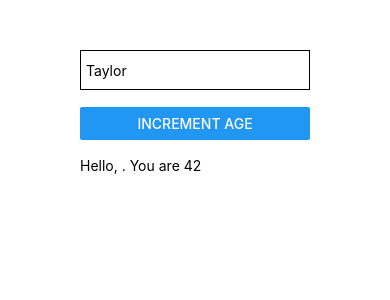
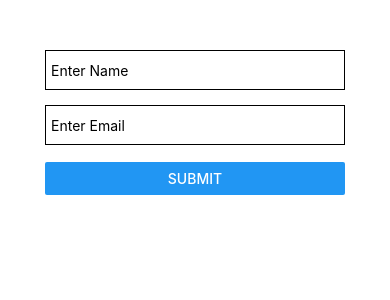
Before and after one commit to Lagedane/ReactNative, a React Native app: screen / in a window 390 px wide. Shown: the top 300 px of the page. Built offline with nearby package versions, Linux system fonts and the light colour scheme.

Commit message:
Practice

```diff
--- a/App.js
+++ b/App.js
@@ -1,13 +1,14 @@
-import { StatusBar } from 'expo-status-bar';
-import { StyleSheet, Text, View } from 'react-native';
-import ViewBoxesWithColorAndText from './ViewBoxesWithColorAndText';
-import DisplayandImage from './DisplayandImage';
-import LotsOfGreeting from './LotsOfGreeting';
-import CustomText from './CustomText';
-import Counter from './Counter';
-import MyInput from './MyInput';
-import IncrementCounter from './IncrementCounter';
-import Form from './Form';
+import { StatusBar } from "expo-status-bar";
+import { StyleSheet, Text, View } from "react-native";
+import ViewBoxesWithColorAndText from "./ViewBoxesWithColorAndText";
+import DisplayandImage from "./DisplayandImage";
+import LotsOfGreeting from "./LotsOfGreeting";
+import CustomText from "./CustomText";
+import Counter from "./Counter";
+import MyInput from "./MyInput";
+import IncrementCounter from "./IncrementCounter";
+import Form from "./Form";
+import Login from "./Login";
 
 export default function App() {
   return (
@@ -18,7 +19,8 @@ export default function App() {
       {/* {<Counter/>}   */}
       {/* {<MyInput/>} */}
       {/* {<IncrementCounter/>} */}
-      <Form/>
+      {/* <Form /> */}
+      <Login/>
     </View>
   );
 }
@@ -26,8 +28,8 @@ export default function App() {
 const styles = StyleSheet.create({
   container: {
     flex: 1,
-    backgroundColor: '#fff',
-    alignItems: 'center',
-    justifyContent: 'center',
+    backgroundColor: "#fff",
+    alignItems: "center",
+    justifyContent: "center",
   },
 });
--- a/IncrementCounter.js
+++ b/IncrementCounter.js
@@ -9,7 +9,9 @@ const IncrementCounter = () => {
 
   return (
     <View>
-      <Text style={{ fontSize: 24, fontStyle: "bold" }}>Your age: {age} {"\n\n"}</Text>
+      <Text style={{ fontSize: 24, fontStyle: "bold" }}>
+        Your age: {age} {"\n\n"}
+      </Text>
       <Button
         title="+3"
         onPress={() => {
--- /dev/null
+++ b/Login.js
@@ -0,0 +1,66 @@
+import { StyleSheet, Text, View, TextInput, Button } from "react-native";
+import React, { useState } from "react";
+
+const Login = () => {
+  const [name, setName] = useState("");
+  const [mail, setMail] = useState("");
+  const checkTextInput = () => {
+    //Check for the Name TextInput
+    if (!name.trim() && !mail.trim()) {
+      alert("Please Enter Name and Email");
+      return;
+    }
+    if (!name.trim()) {
+      alert("Please Enter Name");
+      return;
+    }
+    //Check for the Email TextInput
+    if (!mail.trim()) {
+      alert("Please Enter Email");
+      return;
+    }
+    //Checked Successfully
+    //Do whatever you want
+    alert("Success");
+  };
+
+  return (
+    <View View style={styles.container}>
+      <TextInput
+        placeholder="Enter Name"
+        style={styles.textInputStyle}
+        value={name}
+        onChangeText={(value) => {
+          setName(value);
+        }}
+      />
+      <TextInput
+        placeholder="Enter Email"
+        style={styles.textInputStyle}
+        value={mail}
+        onChangeText={(value) => {
+          setMail(value);
+        }}
+      />
+      <Text>{"\n"}</Text>
+      <Button title="SUBMIT" onPress={() => checkTextInput()} />
+    </View>
+  );
+};
+
+export default Login;
+
+const styles = StyleSheet.create({
+  container: {
+    flex: 1,
+    padding: 35,
+  },
+  textInputStyle: {
+    width: "150%",
+    width: 300,
+    height: 40,
+    paddingHorizontal: 5,
+    borderWidth: 0.5,
+    marginTop: 15,
+  },
+});
```
